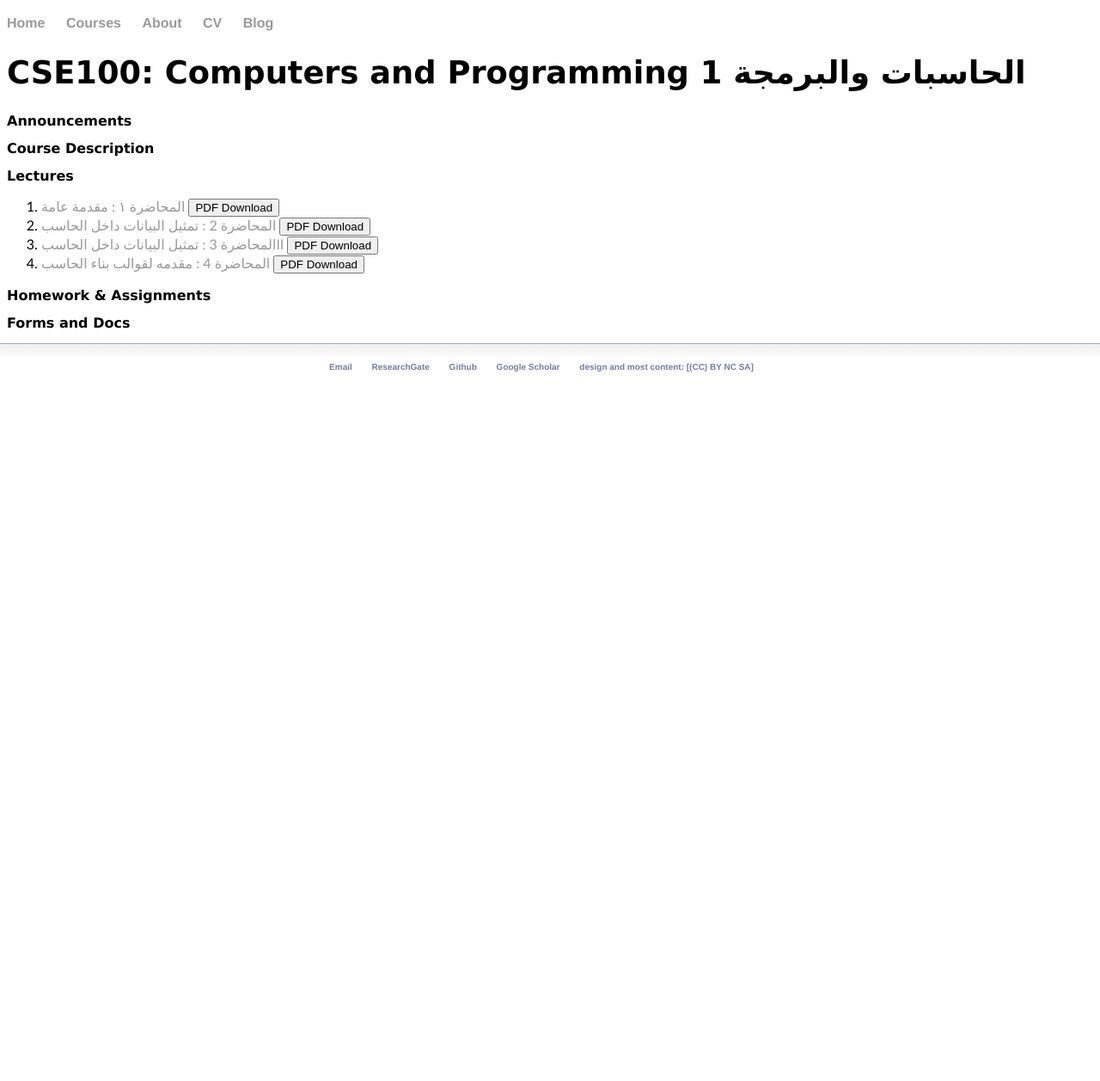
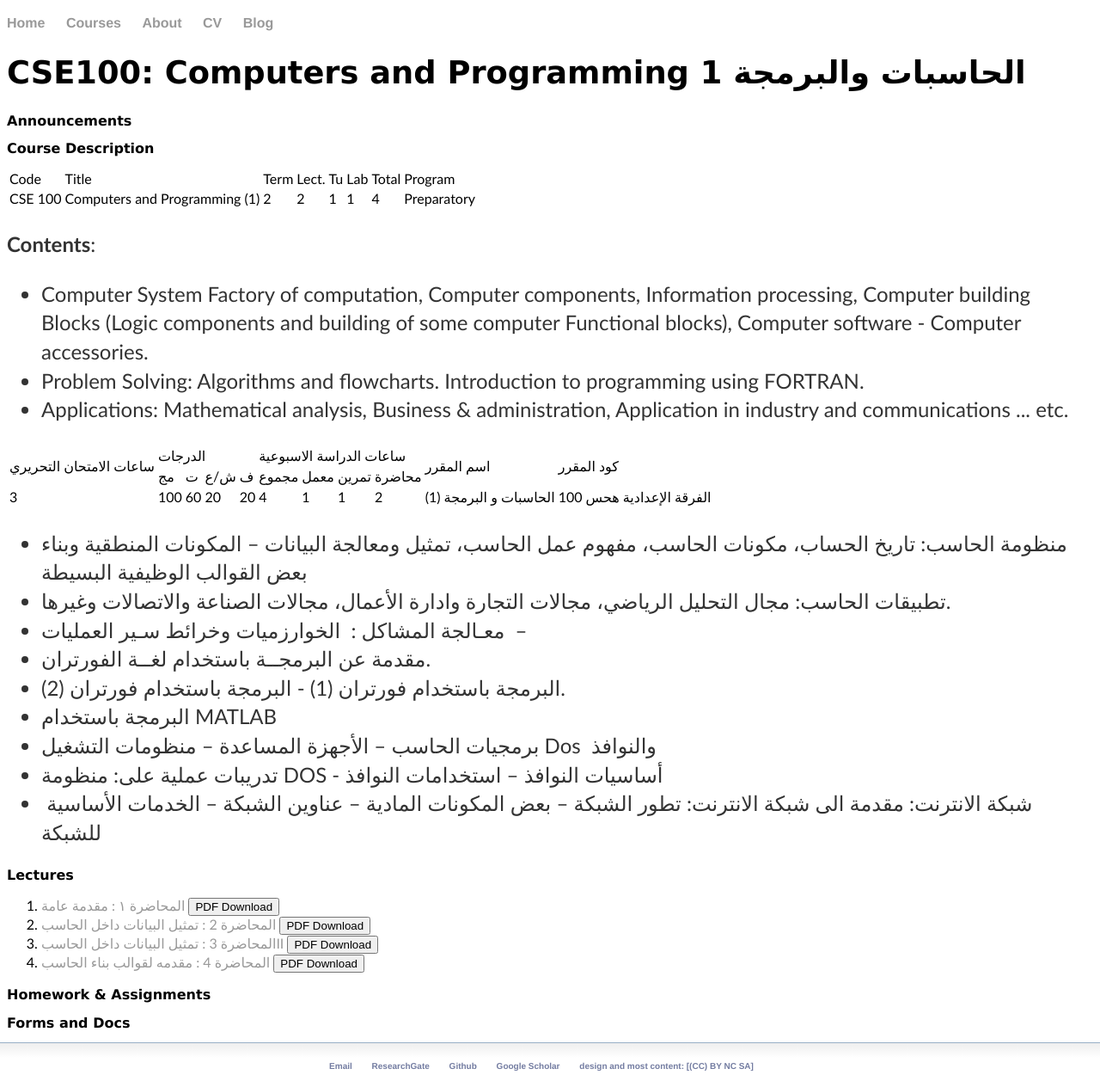
Before and after one commit to mnourgwad/mnourgwad.github.io, a Jekyll site: the page built from CSE100/index.html, in a window 1280 px wide. Shown: the whole page at 86% size. Built offline with Jekyll 4.4.1, drawn with Linux system fonts in a browser that asks for light colours; a script that is not in the unit is left out; before the commit the page ends 900 px from its top, so only the background shows below that.

Commit message:
added course description

```diff
--- a/CSE100/index.html
+++ b/CSE100/index.html
@@ -6,6 +6,120 @@ title: Computers and Programming الحاسبات والبرمجة 1
 			<h1>CSE100: Computers and Programming الحاسبات والبرمجة 1</h1>
 			<h2>Announcements</h2>
 			<h2>Course Description</h2>
+
+
+			<table>
+			<tr><td> Code </td> <td> Title </td> <td> Term </td> <td> Lect. </td> <td> Tu </td> <td> Lab </td><td> Total </td> <td> Program </td>
+			</tr>
+			<tr><td> CSE 100 </td><td>Computers and Programming (1)</td><td>2</td><td>2</td><td>1</td><td>1</td><td>4</td><td>Preparatory</td>
+			  </tr>
+			</table>
+
+			<p><strong>Contents</strong>:</p>
+			<ul>
+			<li>Computer System Factory of computation, Computer components, Information processing, Computer building Blocks (Logic components and building of some computer Functional blocks), Computer software - Computer accessories.</li>
+			<li>Problem Solving: Algorithms and flowcharts. Introduction to programming using FORTRAN.</li>
+			<li>Applications: Mathematical analysis, Business &amp; administration, Application in industry and communications ... etc.</li>
+			</ul>
+
+			<table>
+			<tr>
+			<td rowspan="2" >
+			ساعات الامتحان التحريري
+			</td>
+			<td colspan="4" >
+			الدرجات
+			</td>
+			<td colspan="4" >
+			ساعات الدراسة الاسبوعية
+			</td>
+			<td rowspan="2" >
+			اسم المقرر
+			</td>
+			<td rowspan="2" >
+			كود المقرر
+			</td>
+			<td rowspan="2" >
+			&nbsp;
+			</td>
+			</tr>
+			<tr>
+			<td >
+			مج
+			</td>
+			<td >
+			ت
+			</td>
+			<td >
+			ش/ع
+			</td>
+			<td >
+			ف
+			</td>
+			<td >
+			مجموع
+			</td>
+			<td >
+			معمل
+			</td>
+			<td >
+			تمرين
+			</td>
+			<td >
+			محاضرة
+			</td>
+			</tr>
+			<tr>
+			<td >
+			3
+			</td>
+			<td >
+			100
+			</td>
+			<td >
+			60
+			</td>
+			<td >
+			20
+			</td>
+			<td >
+			20
+			</td>
+			<td >
+			4
+			</td>
+			<td >
+			1
+			</td>
+			<td >
+			1
+			</td>
+			<td >
+			2
+			</td>
+			<td >
+			الحاسبات و البرمجة (1)
+			</td>
+			<td >
+			هحس 100
+			</td>
+			<td >
+			الفرقة الإعدادية
+			</td>
+			</tr>
+			</table>
+			<ul>
+			<li>منظومة الحاسب: تاريخ الحساب، مكونات الحاسب، مفهوم عمل الحاسب، تمثيل ومعالجة البيانات &ndash; المكونات المنطقية وبناء بعض القوالب الوظيفية البسيطة</li>
+			<li>تطبيقات الحاسب: مجال التحليل الرياضي، مجالات التجارة وادارة الأعمال، مجالات الصناعة والاتصالات وغيرها.</li>
+			<li>معـالجة المشاكل :&nbsp; الخوارزميات وخرائط سـير العمليات&nbsp; &ndash;&nbsp;</li>
+			<li>مقدمة عن البرمجــة باستخدام لغــة الفورتران.</li>
+			<li>البرمجة باستخدام فورتران (1) - البرمجة باستخدام فورتران (2).</li>
+			<li>البرمجة باستخدام MATLAB</li>
+			<li>برمجيات الحاسب &ndash; الأجهزة المساعدة &ndash; منظومات التشغيل Dos&nbsp; والنوافذ</li>
+			<li>تدريبات عملية على: منظومة DOS - أساسيات النوافذ &ndash; استخدامات النوافذ</li>
+			<li>&nbsp;شبكة الانترنت: مقدمة الى شبكة الانترنت: تطور الشبكة &ndash; بعض المكونات المادية &ndash; عناوين الشبكة &ndash; الخدمات الأساسية للشبكة</li>
+			</ul>
+
 			<h2>Lectures</h2>
 
 			<ol class="contacts">
```
